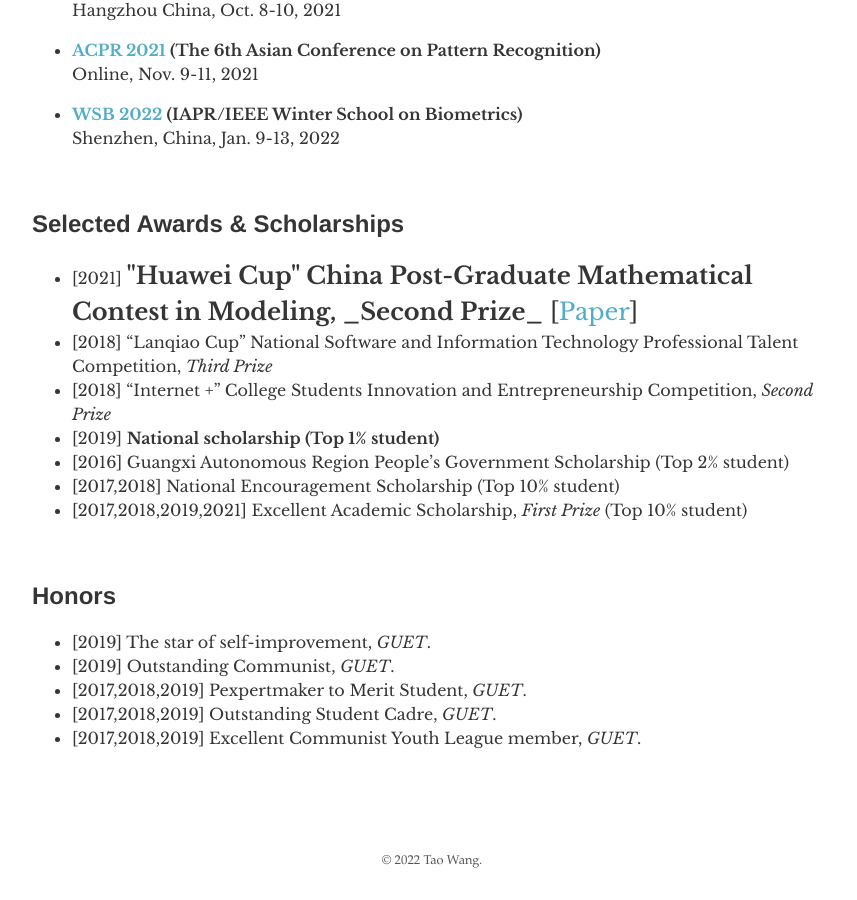
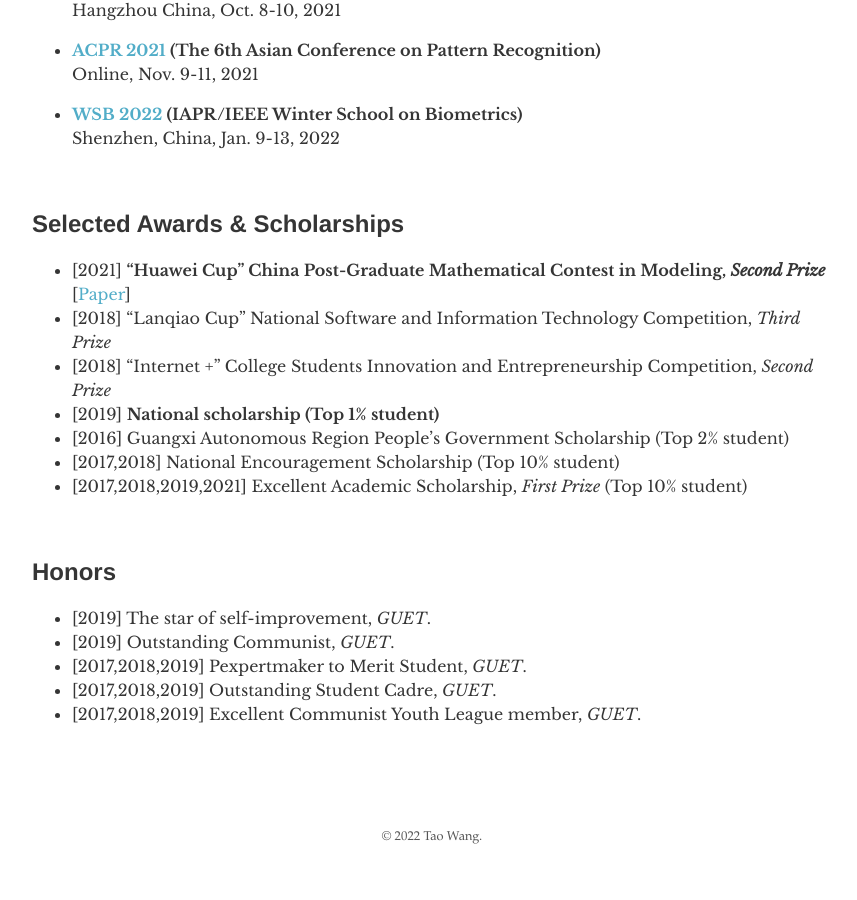
Before and after one commit to taovv/taovv.github.io, a Jekyll site: the page built from index.md, in a window 1280 px wide and 900 px high, scrolled down 1953 px. Shown: the whole window, without its empty margins (208-1065 px from the left). Built offline with Jekyll 4.4.1, drawn with Linux system fonts in a browser that asks for light colours; a script that is not in the unit is left out.

Commit message:
Update index.md

```diff
--- a/index.md
+++ b/index.md
@@ -20,12 +20,12 @@ My research interests are in Computer Vision, including but not limited to: _Med
 
 ## Education
 
-- Shenzhen University, <em>Shenzhen, Guangdong</em><br>
+- <b>Shenzhen University, <em>Shenzhen, Guangdong</em></b><br>
   Sep 2020 - now： Master's degree of Computer Science.<br>
   GPA: 3.36/4.0, Ranking 12/76<br>
   Interest: Medical Image Segmentation / Semi-supervised Learning
 
-- Guilin University of Electronic Technology, <em>Guilin, Guangxi</em><br>
+- <b>Guilin University of Electronic Technology, <em>Guilin, Guangxi</em></b><br>
   Sep 2016 - Jun 2020： Bachelor's degree of Computer Science.<br>
   GPA: 90.37/100, Ranking 2/181
 
@@ -72,9 +72,8 @@ Responsible for medical image segmentation algorithms in the project:
 
 ## Selected Awards & Scholarships
 
-- [2021] <font size=5><b>"Huawei Cup" China Post-Graduate Mathematical Contest in Modeling, _Second Prize_</b> [<a href="https://taovv.github.io/assets/math_model.pdf" target="_blank">Paper</a>]</font>
-- [2018] "Lanqiao Cup" National Software and Information Technology Professional
-  Talent Competition, _Third Prize_
+- [2021] <b>"Huawei Cup" China Post-Graduate Mathematical Contest in Modeling, _Second Prize_</b> [<a href="https://taovv.github.io/assets/math_model.pdf" target="_blank">Paper</a>]
+- [2018] "Lanqiao Cup" National Software and Information Technology Competition, _Third Prize_
 - [2018] "Internet +" College Students Innovation and Entrepreneurship Competition, _Second Prize_
 - [2019] <b>National scholarship (Top 1% student)</b>
 - [2016] Guangxi Autonomous Region People's Government Scholarship (Top 2% student)
```
